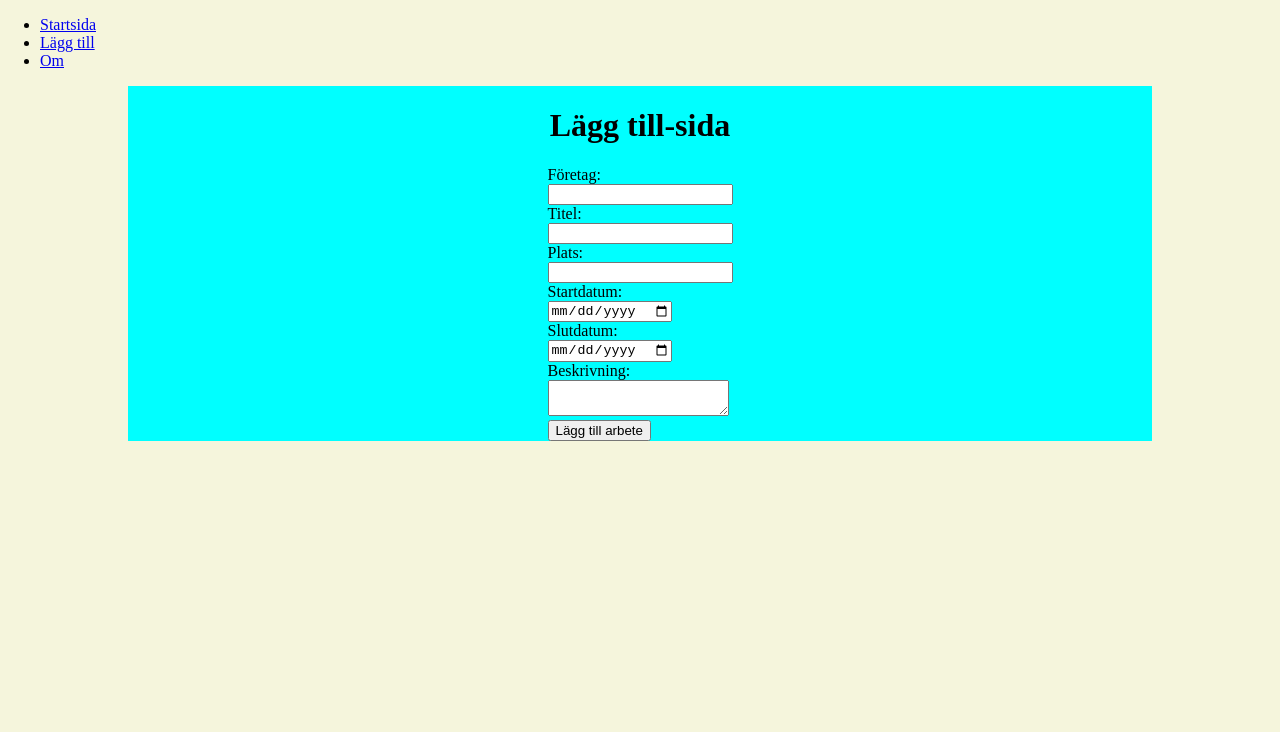
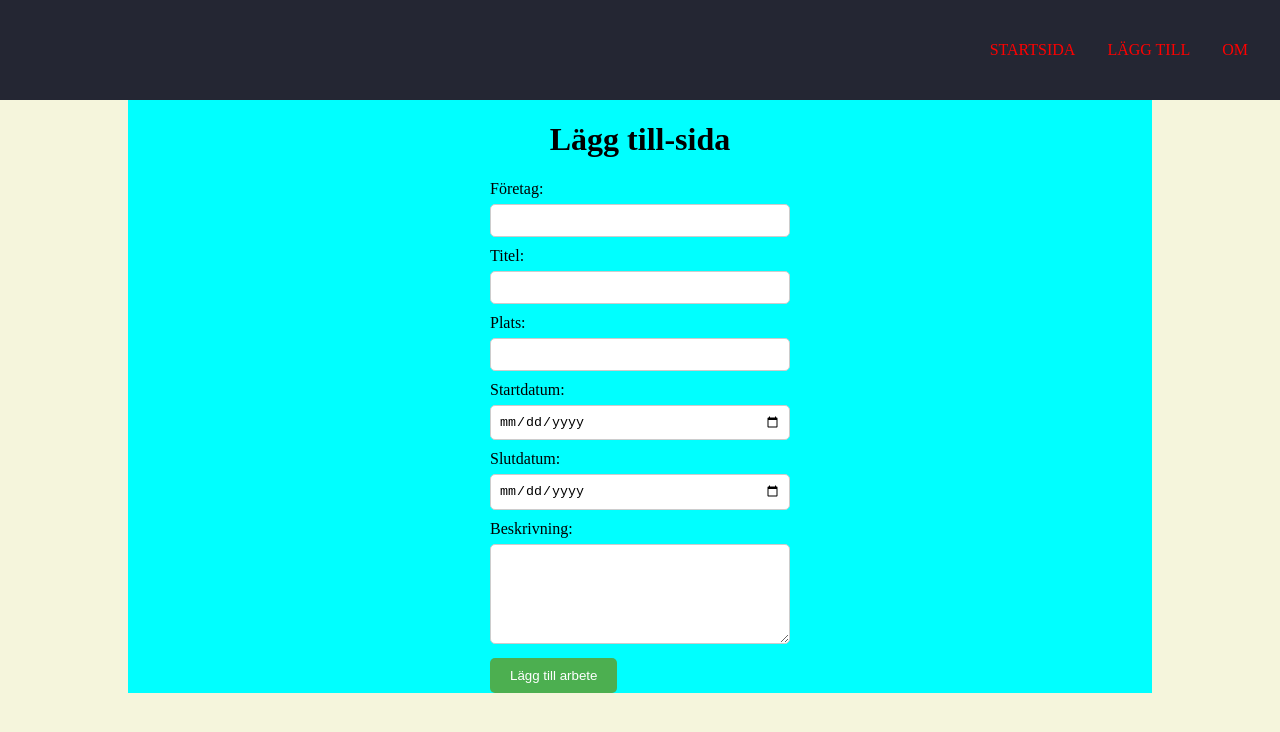
Before and after one commit to ronjanorlen/Moment2.2DT207G, a website built with Parcel: page src/add.html in a window 1280 px wide. Built offline with nearby package versions, Linux system fonts and the light colour scheme; no server answers.

Commit message:
scss, lite justring i funktioner

```diff
--- a/package.json
+++ b/package.json
@@ -6,12 +6,13 @@
   "browserslist": "> 0.5%, last 2 versions, not dead",
   "scripts": {
     "start": "parcel",
-    "build" : "parcel build"
+    "build": "parcel build"
   },
   "keywords": [],
   "author": "",
   "license": "ISC",
   "devDependencies": {
+    "@parcel/transformer-sass": "^2.12.0",
     "parcel": "^2.12.0"
   }
 }
--- a/src/add.html
+++ b/src/add.html
@@ -5,7 +5,7 @@
     <meta name="viewport" content="width=device-width, initial-scale=1.0">
     <title>Moment 2.2 DT207G</title>
     <!--- Länk till css-fil -->
-    <link rel="stylesheet" href="css/style.css">
+    <link rel="stylesheet" href="scss/main.scss">
     <!--- Länk till JavaScript-fil -->
     <script src="js/main.js" type="module"></script>
 </head>
@@ -23,17 +23,17 @@
     <h1>Lägg till-sida</h1>
     <!--- Här lägger man till ett jobb -->
     <form id="addJobForm">
-        <label for="companyname">Företag:</label><br>
+        <label for="companyname">Företag:</label>
         <input type="text" name="companyname" id="companyname"><br>
-        <label for="jobtitle">Titel:</label><br>
+        <label for="jobtitle">Titel:</label>
         <input type="text" name="jobtitle" id="jobtitle"><br>
-        <label for="location">Plats:</label><br>
+        <label for="location">Plats:</label>
         <input type="text" name="location" id="location"><br>
-        <label for="startdate">Startdatum:</label><br>
+        <label for="startdate">Startdatum:</label>
         <input type="date" name="startdate" id="startdate"><br>
-        <label for="enddate">Slutdatum:</label><br>
+        <label for="enddate">Slutdatum:</label>
         <input type="date" name="enddate" id="enddate"><br>
-        <label for="description">Beskrivning:</label><br>
+        <label for="description">Beskrivning:</label>
         <textarea name="description" id="description"></textarea><br>
         <input type="submit" value="Lägg till arbete">
     </form>
--- a/src/css/style.css
+++ /dev/null
@@ -1,25 +0,0 @@
-* {
-    box-sizing: border-box;
-}
-
-body {
-    margin: 0;
-    padding: 0;
-    min-height: 100vh;
-    background-color: beige;
-}
-
-main {
-    display: flex;
-    flex-direction: column;
-    align-items: center;
-    justify-content: center;
-    width: 80%;
-    margin: 0 auto;
-    background-color: aqua;
-}
-
-#jobContainer {
-    width: 60%;
-    background-color: bisque;
-}
--- a/src/js/main.js
+++ b/src/js/main.js
@@ -11,14 +11,8 @@ async function init() {
         const response = await fetch(url);
         let jobData = await response.json();
 
-        // Hämta URL för aktuell sida
-        const currentPageUrl = window.location.href;
+            displayJobs(jobData);
 
-        // Kontroll om aktuell sida är startsida
-        if (currentPageUrl.includes("index.html")) {
-            // Om ja - kör displayJobs-funktionen
-            displayJobs(jobData);
-        }
 
     } catch (e) {
         console.log(e);
@@ -29,9 +23,11 @@ async function init() {
 
 /* Visa jobb som lagts till */
 function displayJobs(jobData) {
+// Kontrollera om vi är på startsidan (index.html)
+if (window.location.pathname === "/index.html" || window.location.pathname === "/") {
     const jobEl = document.getElementById('allJobs');
 
-    // Kontrollera om jobEl är null
+    // Kontrollera om jobEl är null, isåfall kör inte vidare
     if (!jobEl) {
         console.error("Hittar inte id 'allJobs'.");
         return;
@@ -85,6 +81,7 @@ function displayJobs(jobData) {
         // Lägg till jobb-container i allJobs
         jobEl.appendChild(jobContainer);
     });
+}
 }
 
 /* För att lägga till nya jobb */
@@ -140,7 +137,7 @@ async function addNewJob(e) {
     }
 
     // Gör ett objekt med info från formulär
-    const myJob = {
+    let myJob = {
         companyname: companynameInput.value.trim(),
         jobtitle: jobtitleInput.value.trim(),
         location: locationInput.value.trim(),
--- /dev/null
+++ b/src/scss/_component.scss
@@ -0,0 +1,37 @@
+#addJobForm {
+    width: 300px;
+    margin: 0 auto;
+}
+
+label {
+    display: block;
+    margin-bottom: 2%;
+}
+
+input[type="text"],
+input[type="date"],
+textarea {
+    width: 100%;
+    padding: 8px;
+    margin-bottom: 10px;
+    border: 1px solid #ccc;
+    border-radius: 5px;
+    box-sizing: border-box;
+}
+
+textarea {
+    height: 100px;
+}
+
+input[type="submit"] {
+    background-color: #4CAF50;
+    color: white;
+    padding: 10px 20px;
+    border: none;
+    border-radius: 5px;
+    cursor: pointer;
+}
+
+input[type="submit"]:hover {
+    background-color: #45a049;
+}
--- /dev/null
+++ b/src/scss/_layout.scss
@@ -0,0 +1,71 @@
+* {
+    box-sizing: border-box;
+}
+
+body {
+    margin: 0;
+    padding: 0;
+    min-height: 100vh;
+    background-color: beige;
+}
+
+main {
+    display: flex;
+    flex-direction: column;
+    align-items: center;
+    justify-content: center;
+    width: 80%;
+    margin: 0 auto;
+    background-color: aqua;
+}
+
+/* Design av huvudmeny med nestlad regel */
+header {
+    height: 100px;
+    background-color: rgba(36, 38, 51);
+    position: relative;
+    margin: 0;
+    padding: 0 1em;
+    display: flex;
+    justify-content: space-between;
+    align-items: center;
+
+    /*.logo img {
+        border-radius: 50%;
+    } */
+}
+
+nav {
+    background-color: rgba(36, 38, 51);
+    font-size: 16px;
+    width: 100%;
+    display: flex;
+    justify-content: flex-end;
+
+
+ul {
+    list-style-type: none;
+    padding: 0;
+    margin: 0;
+    display: flex;
+}
+
+li {
+    padding: 0.8em 1em;
+}
+
+a {
+    color: red;
+    text-decoration: none;
+    text-transform: uppercase;
+}
+}
+
+a:hover {
+    text-decoration: underline;
+}
+
+#jobContainer {
+    width: 60%;
+    background-color: bisque;
+}
--- /dev/null
+++ b/src/scss/main.scss
@@ -0,0 +1,2 @@
+@use "layout";
+@use "component";
```
Also changed, not shown: src/about.html (+1 -1 lines), src/index.html (+1 -1 lines), 1 other file.
